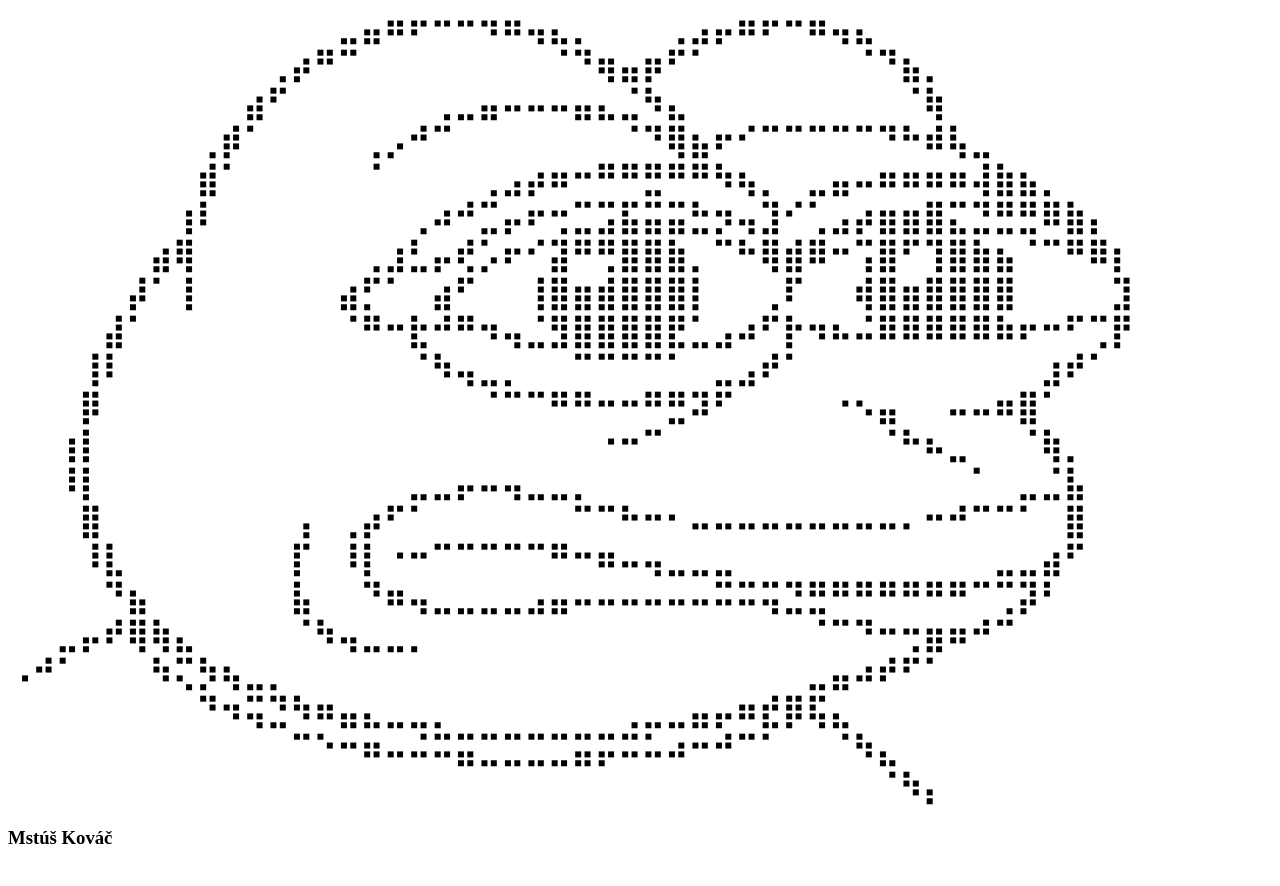
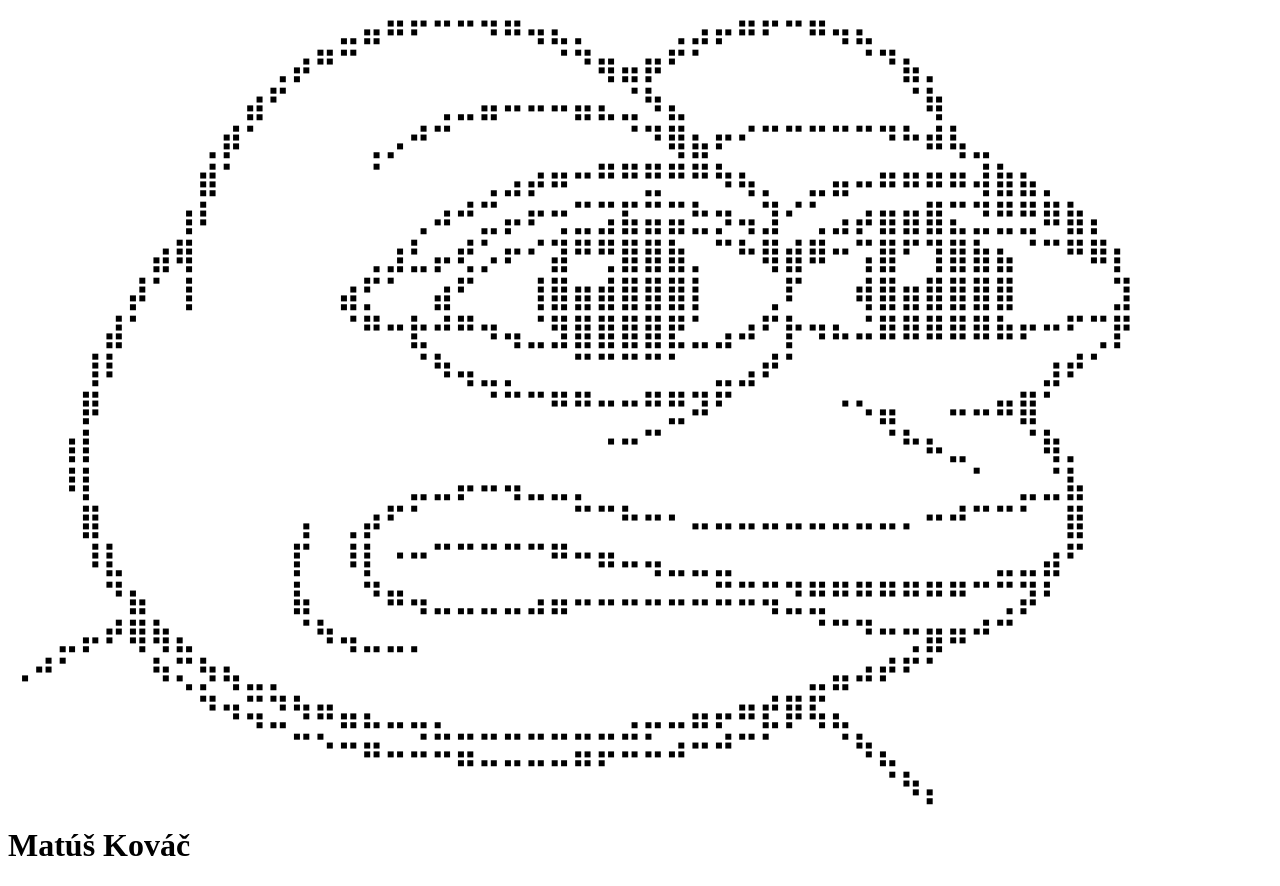
Before and after one commit to MatusKovacKASV/kotlin_kasv, a plain HTML site: page index.html in a window 1280 px wide. Drawn offline with Linux system fonts and the light colour scheme.

Commit message:
Update index.html

```diff
--- a/index.html
+++ b/index.html
@@ -26,5 +26,5 @@
 
 
   <footer>
-    <h3>Mstúš Kováč</h3></footer>
+    <h1>Matúš Kováč</h1></footer>
 </body>
```
